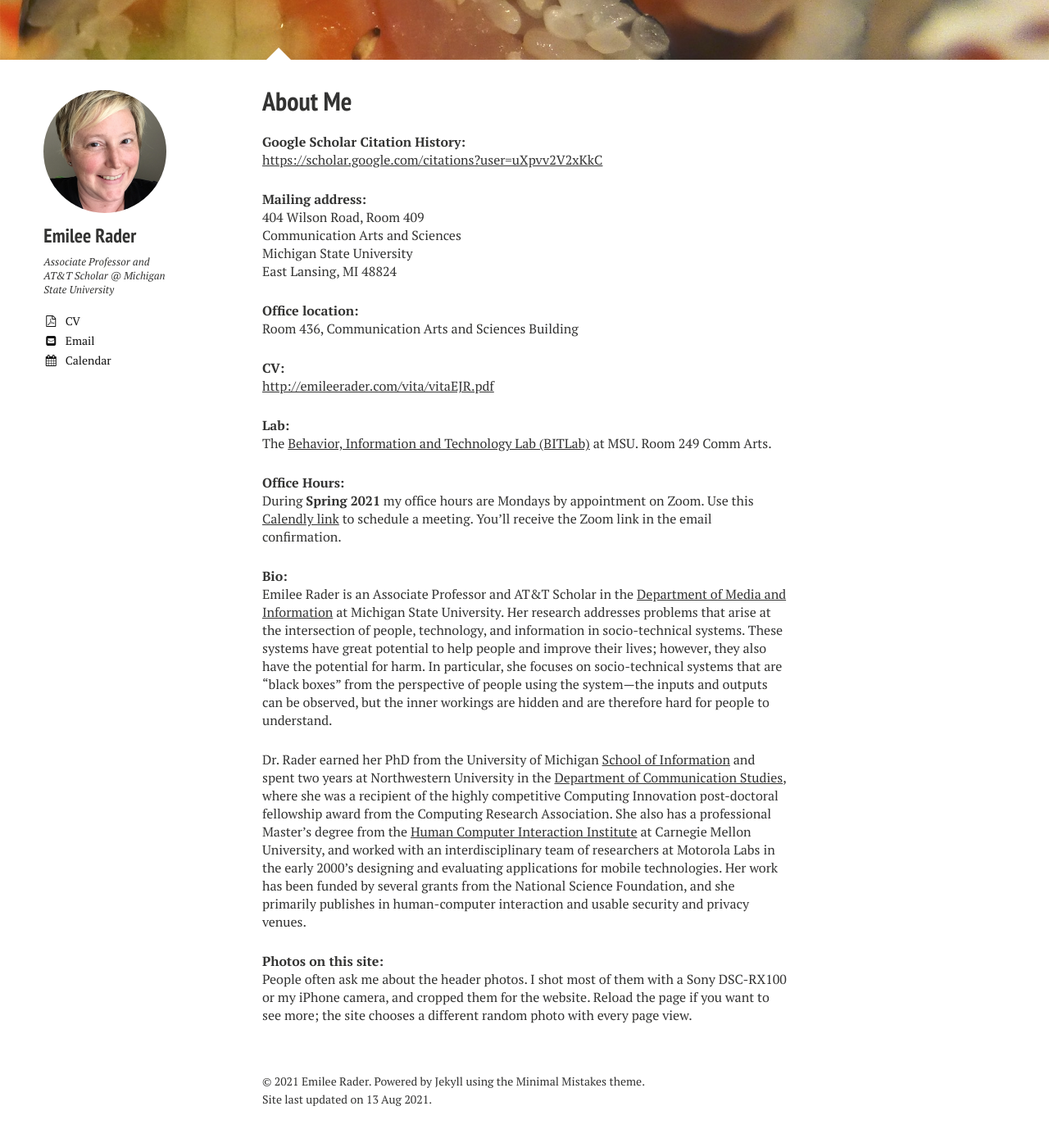
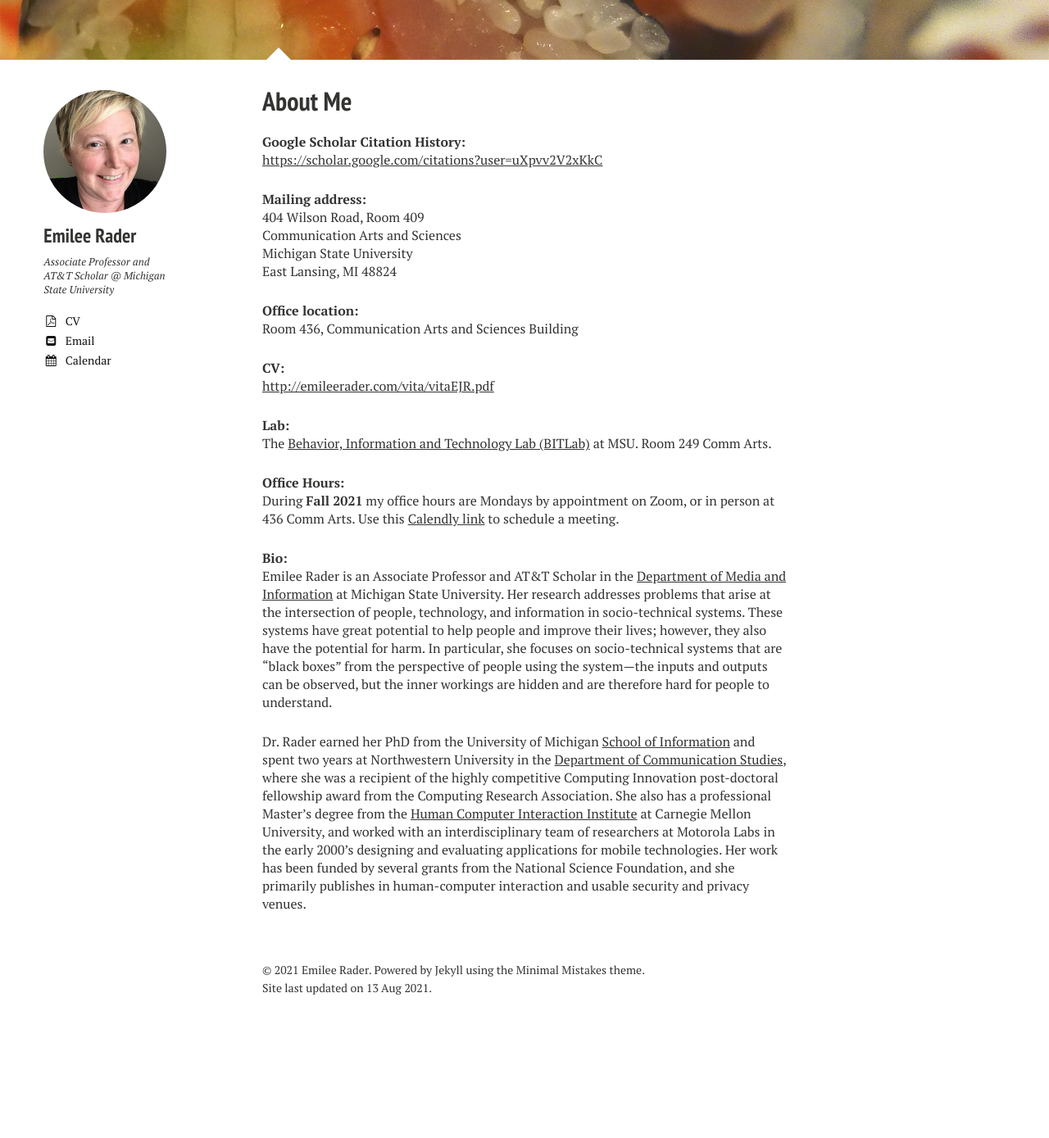
Before and after one commit to bierdoctor/bierdoctor.github.io, a Jekyll site: the page built from about/index.md, in a window 1280 px wide and 1400 px high, scrolled down 280 px. Shown: the top 1389 px of the window at 82% size. Built offline with Jekyll 4.4.1, drawn with Linux system fonts in a browser that asks for light colours; nearby versions of some CDN libraries; after the commit the page ends 1544 px from its top, so only the background shows below that.

Commit message:
a couple minor updates

```diff
--- a/about/index.md
+++ b/about/index.md
@@ -34,12 +34,9 @@ Room 436, Communication Arts and Sciences Building
 The [Behavior, Information and Technology Lab (BITLab)](https://bitlab.cas.msu.edu) at MSU. Room 249 Comm Arts.
 
 **Office Hours:**
-During **Spring 2021** my office hours are Mondays by appointment on Zoom. Use this [Calendly link](https://calendly.com/emileerader/office-hours-spring-2021) to schedule a meeting. You'll receive the Zoom link in the email confirmation.
+During **Fall 2021** my office hours are Mondays by appointment on Zoom, or in person at 436 Comm Arts. Use this [Calendly link](https://calendly.com/emileerader/office-hours-fall-2021) to schedule a meeting.
 
 **Bio:**
 Emilee Rader is an Associate Professor and AT&T Scholar in the [Department of Media and Information](http://mi.msu.edu) at Michigan State University. Her research addresses problems that arise at the intersection of people, technology, and information in socio-technical systems. These systems have great potential to help people and improve their lives; however, they also have the potential for harm. In particular, she focuses on socio-technical systems that are “black boxes” from the perspective of people using the system—the inputs and outputs can be observed, but the inner workings are hidden and are therefore hard for people to understand.
 
 Dr. Rader earned her PhD from the University of Michigan [School of Information](https://www.si.umich.edu) and spent two years at Northwestern University in the [Department of Communication Studies](http://www.communication.northwestern.edu/departments/communicationstudies), where she was a recipient of the highly competitive Computing Innovation post-doctoral fellowship award from the Computing Research Association. She also has a professional Master’s degree from the [Human Computer Interaction Institute](https://www.hcii.cmu.edu) at Carnegie Mellon University, and worked with an interdisciplinary team of researchers at Motorola Labs in the early 2000’s designing and evaluating applications for mobile technologies. Her work has been funded by several grants from the National Science Foundation, and she primarily publishes in human-computer interaction and usable security and privacy venues.
-
-**Photos on this site:**
-People often ask me about the header photos. I shot most of them with a Sony DSC-RX100 or my iPhone camera, and cropped them for the website. Reload the page if you want to see more; the site chooses a different random photo with every page view.
```
Also changed, not shown: _posts/2021-06-28-driving-inferences-poster-soups2021.md (renamed from _posts/2021-06-28-driving-inferences-poster-soups2021 copy.md).
